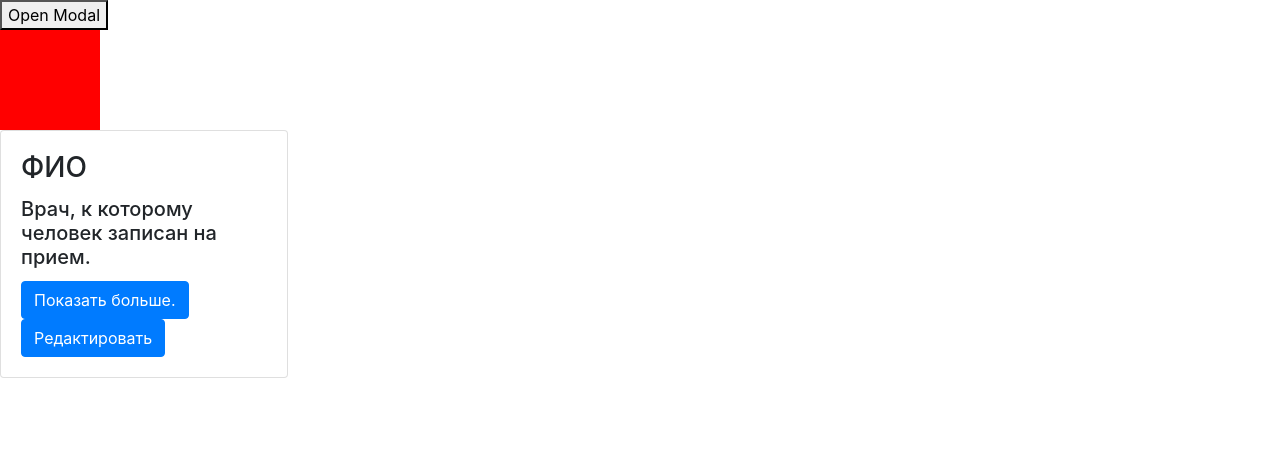
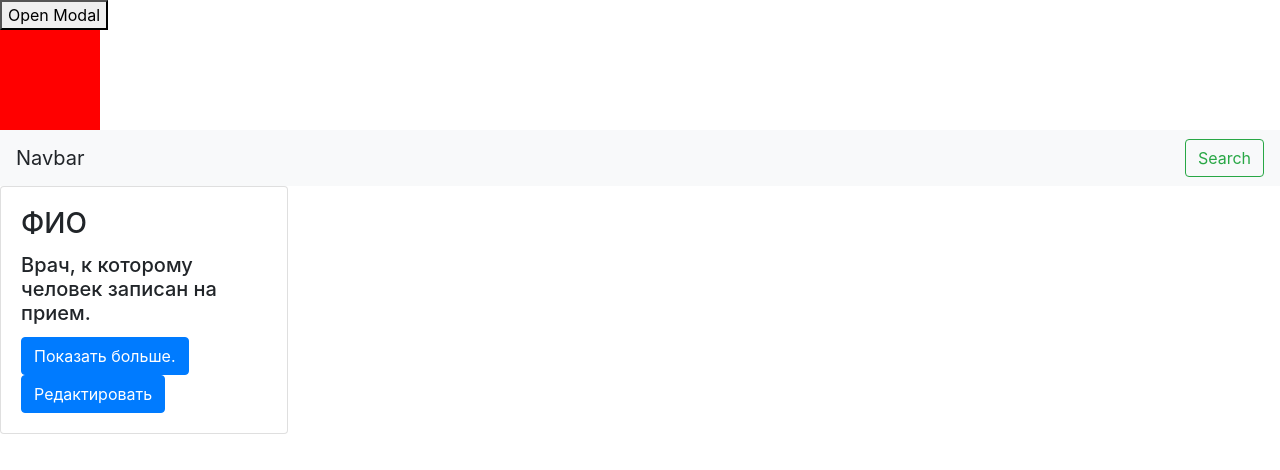
Before and after one commit to ayeganian/Step_project_cards, a website: page index.html in a window 1280 px wide. Drawn offline with nearby package versions, Linux system fonts and the light colour scheme; files that its build step writes are made by us from their sources.

```diff
--- a/index.html
+++ b/index.html
@@ -21,7 +21,12 @@
   </div>
 </div>
 <div id="test-form"></div>
-
+<header>
+  <nav class="navbar navbar-light bg-light">
+    <a class="navbar-brand">Navbar</a>
+      <button class="btn btn-outline-success my-2 my-sm-0" type="submit">Search</button>
+  </nav>
+</header>
 <section class="cards-desk">
 <!--bootstrap card-->
 <div class="card" style="width: 18rem;">
--- a/src/js/_script-01.js
+++ b/src/js/_script-01.js
@@ -21,7 +21,7 @@
 }
 const modal = new Modal(document.querySelector('.modal-overlay'));
 window.openModal = modal.open.bind(modal);
-window.openModal();
+
 
 
 
```
